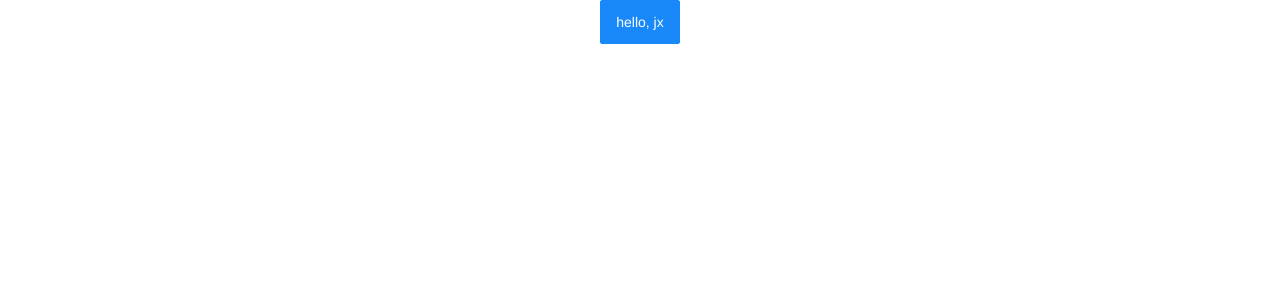
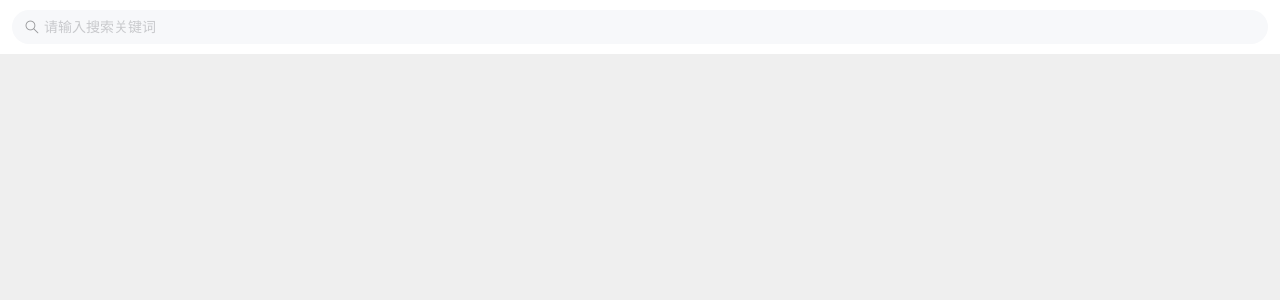
Before and after one commit to laolang2016/fight-on-java, a Vue app in the folder jx/jx-h5-vue2/: page /home in a window 1280 px wide. Shown: the top 300 px of the page. Built offline with nearby package versions, Linux system fonts and the light colour scheme.

Commit message:
✨ feat(jx-h5-vue2): 首页顶部搜索框

```diff
--- a/jx/jx-h5-vue2/src/App.vue
+++ b/jx/jx-h5-vue2/src/App.vue
@@ -9,6 +9,9 @@
   font-family: Avenir, Helvetica, Arial, sans-serif;
   -webkit-font-smoothing: antialiased;
   -moz-osx-font-smoothing: grayscale;
-  text-align: center;
+}
+
+body{
+  background-color: #efefef;
 }
 </style>
--- a/jx/jx-h5-vue2/src/views/HomeView.vue
+++ b/jx/jx-h5-vue2/src/views/HomeView.vue
@@ -1,11 +1,16 @@
 <template>
   <div>
-    <van-button type="info">hello, jx</van-button>
+    <van-search v-model="searchValue" placeholder="请输入搜索关键词" disabled shape="round"/>
   </div>
 </template>
 
 <script>
 export default {
-  name: 'HomeView'
+  name: 'HomeView',
+  data () {
+    return {
+      searchValue: ''
+    }
+  }
 }
 </script>
```
